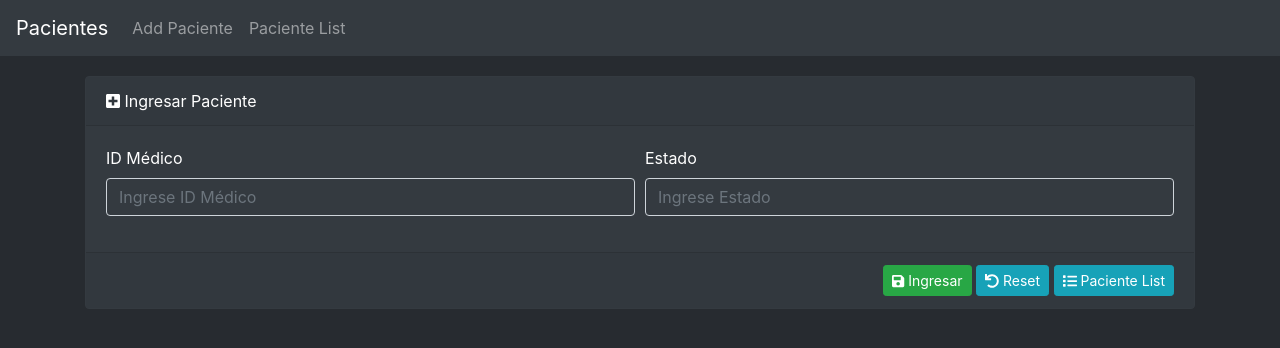
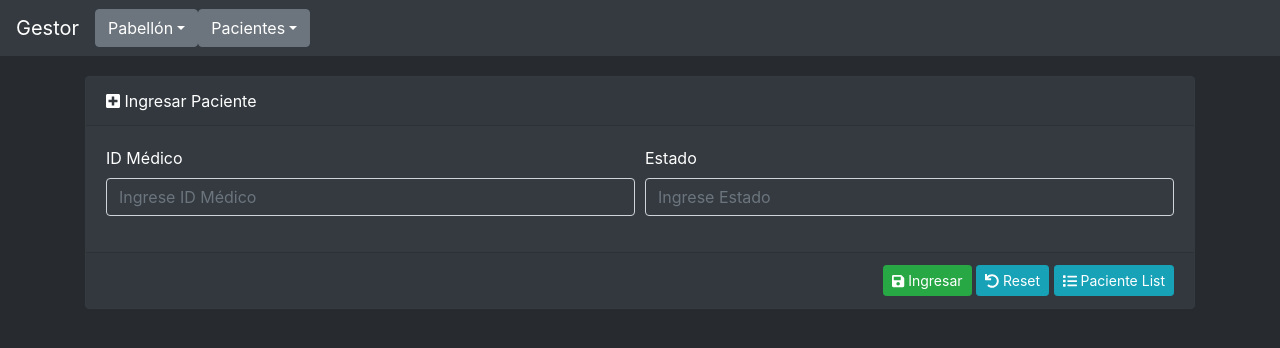
Before and after one commit to MatiasMarchant/FrEndEnt4, a React (Create React App) app: page /add in a window 1280 px wide. Shown: the top 348 px of the page. Built offline with nearby package versions, Linux system fonts and the light colour scheme.

Commit message:
Cambio NavBar para integrar

```diff
--- a/src/components/NavigationBar.js
+++ b/src/components/NavigationBar.js
@@ -1,5 +1,5 @@
 import React, {Component} from 'react';
-import {Navbar, Nav} from 'react-bootstrap';
+import {Navbar, Dropdown} from 'react-bootstrap';
 import {Link} from 'react-router-dom'
 
 export default class NavigationBar extends Component {
@@ -7,13 +7,18 @@ export default class NavigationBar extends Component {
         return (
             <Navbar bg="dark" variant="dark">
                 <Link to={""} className="navbar-brand">
-                Pacientes
+                Gestor
                 </Link>
-
-                <Nav className="mr-auto">
-                    <Link to={"add"} className="nav-link">Add Paciente</Link>
-                    <Link to={"list"} className="nav-link">Paciente List</Link>
-                </Nav>
+                <Dropdown>
+                    <Dropdown.Toggle variant="secondary" id="dropdown-variants-Secondary">Pabellón</Dropdown.Toggle>
+                </Dropdown>
+                <Dropdown>
+                    <Dropdown.Toggle variant="secondary"  id="dropdown-variants-Secondary">Pacientes</Dropdown.Toggle>
+                    <Dropdown.Menu>
+                        <Dropdown.Item><Link to={"add"}>Add Paciente</Link></Dropdown.Item>
+                        <Dropdown.Item><Link to={"list"}>Paciente List</Link></Dropdown.Item>
+                    </Dropdown.Menu>
+                </Dropdown>
             </Navbar>
         );
     }
```
